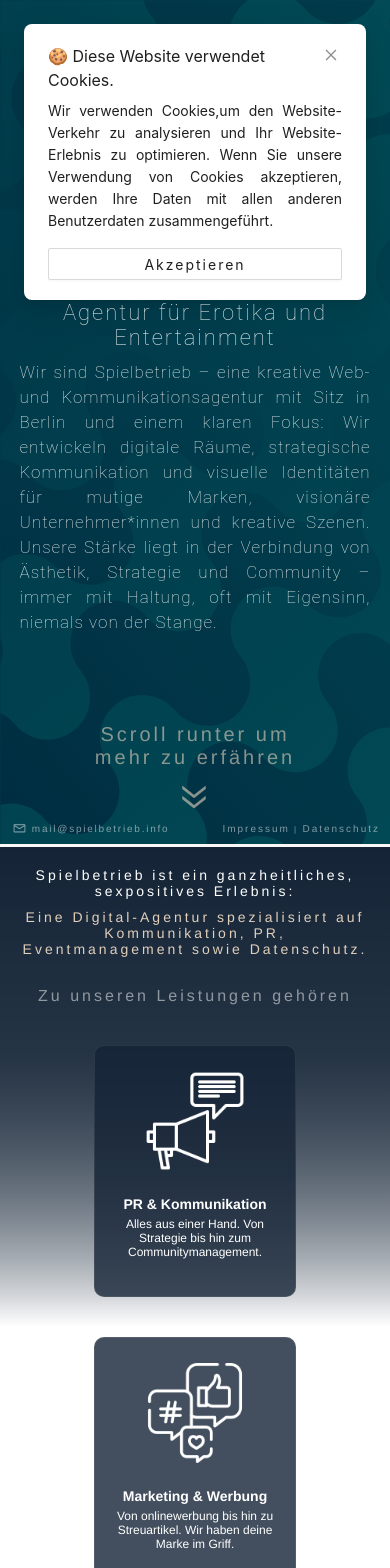
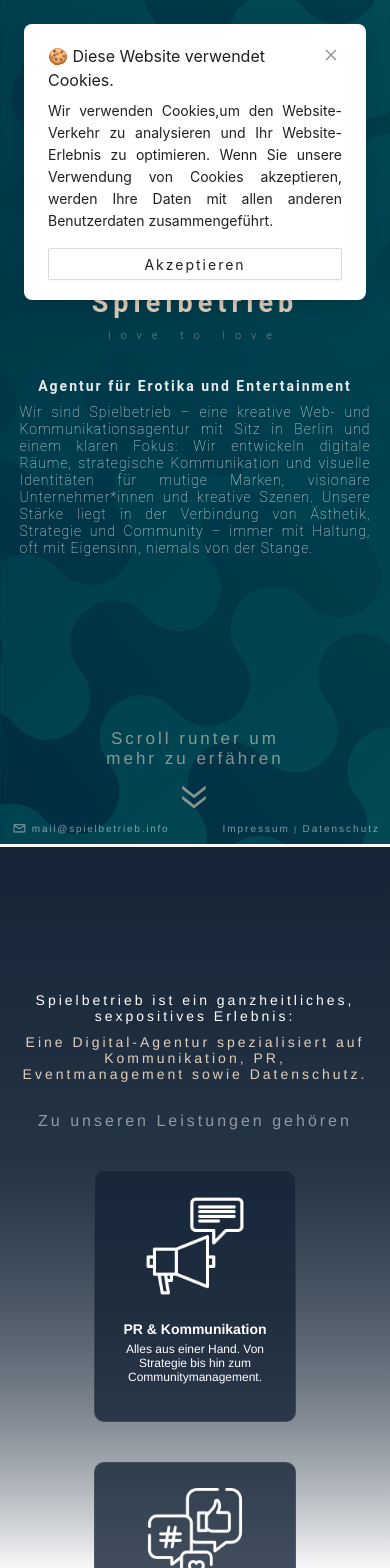
Before and after one commit to vanStaen/spielbetrieb.info, a React app: page / in a window 390 px wide. Shown: the top 1568 px of the page. Built offline with nearby package versions, Linux system fonts and the light colour scheme.

Commit message:
responsiveness and scrolling behavior

```diff
--- a/src/pages/Main.jsx
+++ b/src/pages/Main.jsx
@@ -26,7 +26,7 @@
     selectedPoint.style.backgroundColor = "rgba(255,255,255,1)";
   }, [pageStore.selectedCarouselPage]); */
 
-  const hideShowArrow = () => {
+  const scrollingBehavior = () => {
     // hide based on scroll position
     const hasScrollDownMorethan25percent = window.scrollY > (window.innerHeight / 4)
 
@@ -41,6 +41,15 @@
       const elementMore = document.getElementById("more");
       elementMore.style.display = "block";
     }
+
+    const opacityValue = 2 - (window.scrollY / document.body.clientHeight) * 4;
+    console.log(window.scrollY / document.body.clientHeight, opacityValue)
+
+    const elementDesc = document.getElementById("desc");
+    elementDesc.style.opacity = opacityValue;
+    const elementSubtitle = document.getElementById("subtitle");
+    elementSubtitle.style.opacity = opacityValue;
+
   };
 
   /* const resizeHandler = () => {
@@ -54,13 +63,13 @@
 
   useEffect(() => {
     // resizeHandler();
-    document.addEventListener("scroll", hideShowArrow);
+    document.addEventListener("scroll", scrollingBehavior);
     // window.addEventListener("resize", resizeHandler);
     return () => {
-      document.removeEventListener("scroll", hideShowArrow);
+      document.removeEventListener("scroll", scrollingBehavior);
       // document.removeEventListener("resize", resizeHandler);
     };
-  }, [hideShowArrow]); // resizeHandler
+  }, [scrollingBehavior]); // resizeHandler
 
   const arrowClickHandler = () => {
     /* const windowInnerWidth = window.innerWidth;
@@ -83,8 +92,8 @@
       <div className="main__title">Spielbetrieb</div>
       <div className="main__subtext">love to love</div>
       <br />
-      <div className="main__subtitle">Agentur für Erotika und Entertainment</div>
-      <div className="main__desc">
+      <div className="main__subtitle" id="subtitle">Agentur für Erotika und Entertainment</div>
+      <div className="main__desc" id="desc">
         Wir sind Spielbetrieb – eine kreative Web- und Kommunikationsagentur mit Sitz in Berlin und einem klaren Fokus: Wir entwickeln digitale Räume, strategische Kommunikation und visuelle Identitäten für mutige Marken, visionäre Unternehmer*innen und kreative Szenen. Unsere Stärke liegt in der Verbindung von Ästhetik, Strategie und Community – immer mit Haltung, oft mit Eigensinn, niemals von der Stange.
       </div>
       <div className="main__containerNext">
--- a/src/pages/Main.less
+++ b/src/pages/Main.less
@@ -70,6 +70,7 @@
     position: sticky;
     z-index: 5;
     font-size: 22px;
+    max-width: 90vw;
     font-family: "Roboto", Sans-serif;
     letter-spacing: 2px;
     font-weight: 200;
@@ -81,8 +82,8 @@
     z-index: 5;
     font-size: 17px;
     line-height: 25px;
+    max-width: 90vw;
     margin-top: 10px;
-    max-width: 90vw;
     font-family: "Roboto", Sans-serif;
     letter-spacing: 1px;
     font-weight: 200;
@@ -92,6 +93,10 @@
 }
 
 @media all and (max-width: 420px) {
+    .main_mehr {
+        font-size: 17px;
+    }
+
     .main__title {
         font-size: 27px;
     }
@@ -100,6 +105,16 @@
         top: 70px;
         font-size: 11px;
     }
+
+    .main__subtitle {
+        font-size: 14px;
+        font-weight: 600;
+    }
+
+    .main__desc {
+        font-size: 14px;
+        line-height: 17px;
+    }
 }
 
 .main__containerNext {
@@ -107,15 +122,15 @@
     z-index: 2;
     top: 100vh;
     width: 100vw;
-    min-height: calc(100vh - 115px);
+    height: calc(100vh - 115px);
     background: linear-gradient(rgba(20, 36, 54, 1), 80%, transparent);
     border-top: solid rgba(225, 207, 187, 0.1);
-    ;
     font-size: 16px;
     display: flex;
     flex-direction: column;
     align-items: center;
     justify-content: center;
+    overflow: scroll;
 
     .desc {
         max-width: 700px;
```
